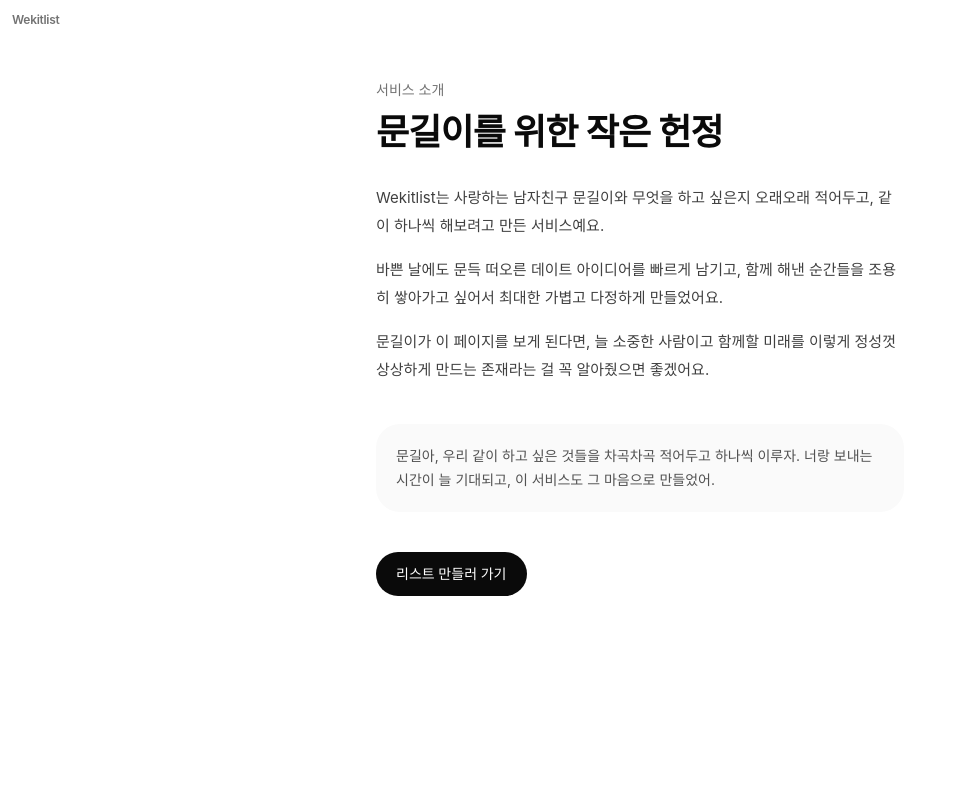
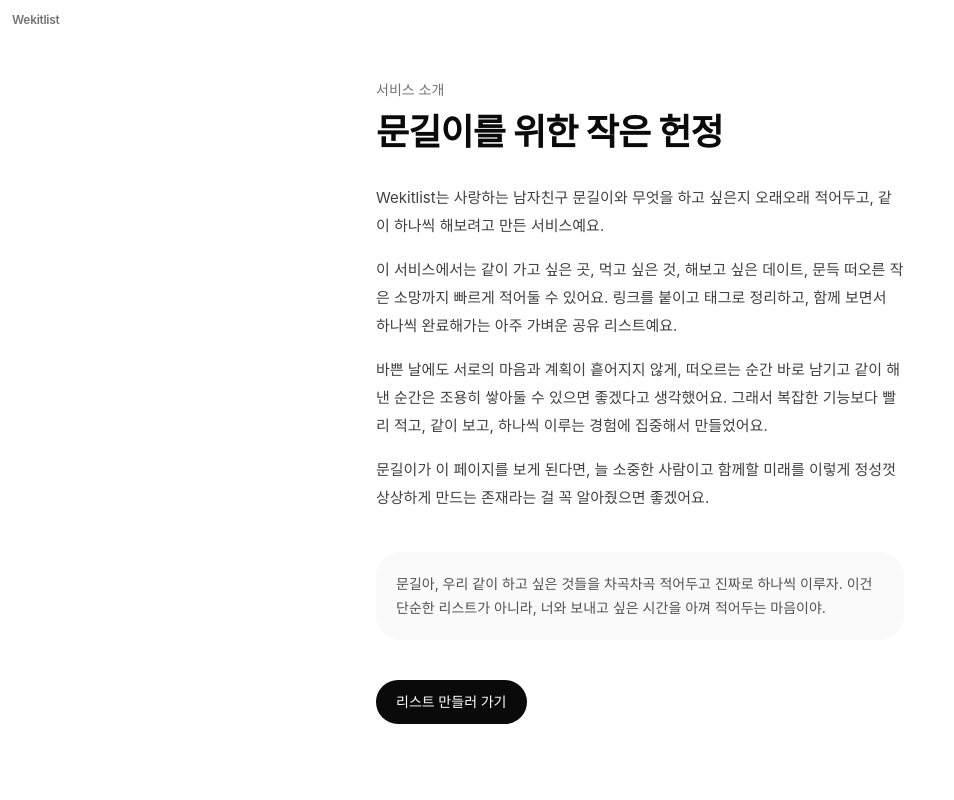
Before and after one commit to FLYLIKEB/wekitlist, a Next.js app: page /about in a window 1280 px wide. Shown: the top 800 px of the page, without its empty margins (0-954 px from the left). Built offline with nearby package versions, Linux system fonts and the light colour scheme.

Commit message:
docs: refine service intro copy

```diff
--- a/src/app/about/page.tsx
+++ b/src/app/about/page.tsx
@@ -11,8 +11,14 @@ export default function AboutPage() {
           같이 하나씩 해보려고 만든 서비스예요.
         </p>
         <p>
-          바쁜 날에도 문득 떠오른 데이트 아이디어를 빠르게 남기고, 함께 해낸 순간들을 조용히
-          쌓아가고 싶어서 최대한 가볍고 다정하게 만들었어요.
+          이 서비스에서는 같이 가고 싶은 곳, 먹고 싶은 것, 해보고 싶은 데이트, 문득 떠오른 작은
+          소망까지 빠르게 적어둘 수 있어요. 링크를 붙이고 태그로 정리하고, 함께 보면서 하나씩
+          완료해가는 아주 가벼운 공유 리스트예요.
+        </p>
+        <p>
+          바쁜 날에도 서로의 마음과 계획이 흩어지지 않게, 떠오르는 순간 바로 남기고 같이 해낸
+          순간은 조용히 쌓아둘 수 있으면 좋겠다고 생각했어요. 그래서 복잡한 기능보다 빨리 적고,
+          같이 보고, 하나씩 이루는 경험에 집중해서 만들었어요.
         </p>
         <p>
           문길이가 이 페이지를 보게 된다면, 늘 소중한 사람이고 함께할 미래를 이렇게 정성껏
@@ -20,8 +26,8 @@ export default function AboutPage() {
         </p>
       </div>
       <div className="mt-10 rounded-3xl bg-neutral-50 px-5 py-5 text-sm leading-6 text-neutral-600">
-        문길아, 우리 같이 하고 싶은 것들을 차곡차곡 적어두고 하나씩 이루자. 너랑 보내는 시간이
-        늘 기대되고, 이 서비스도 그 마음으로 만들었어.
+        문길아, 우리 같이 하고 싶은 것들을 차곡차곡 적어두고 진짜로 하나씩 이루자. 이건 단순한
+        리스트가 아니라, 너와 보내고 싶은 시간을 아껴 적어두는 마음이야.
       </div>
       <Link
         href="/"
```
